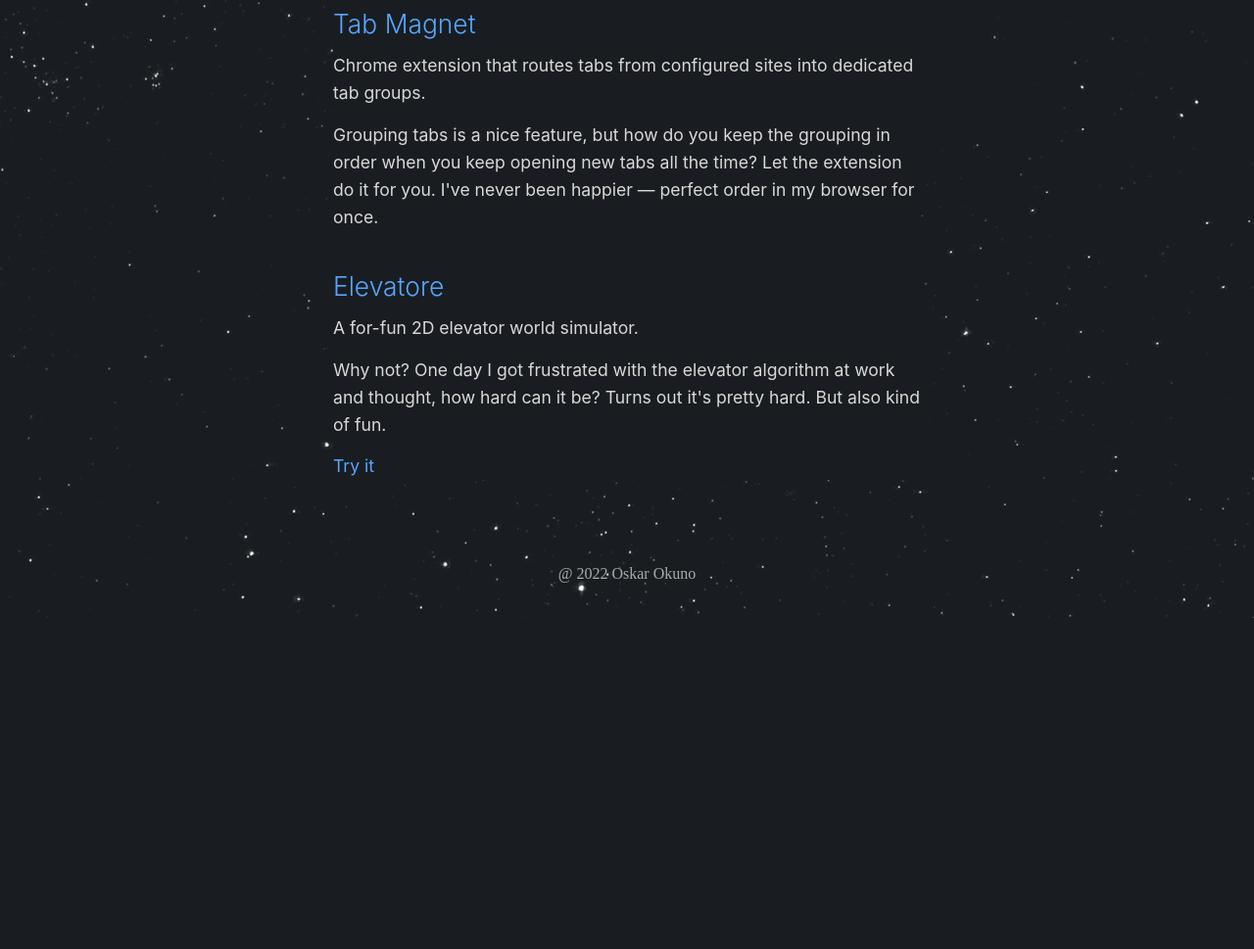
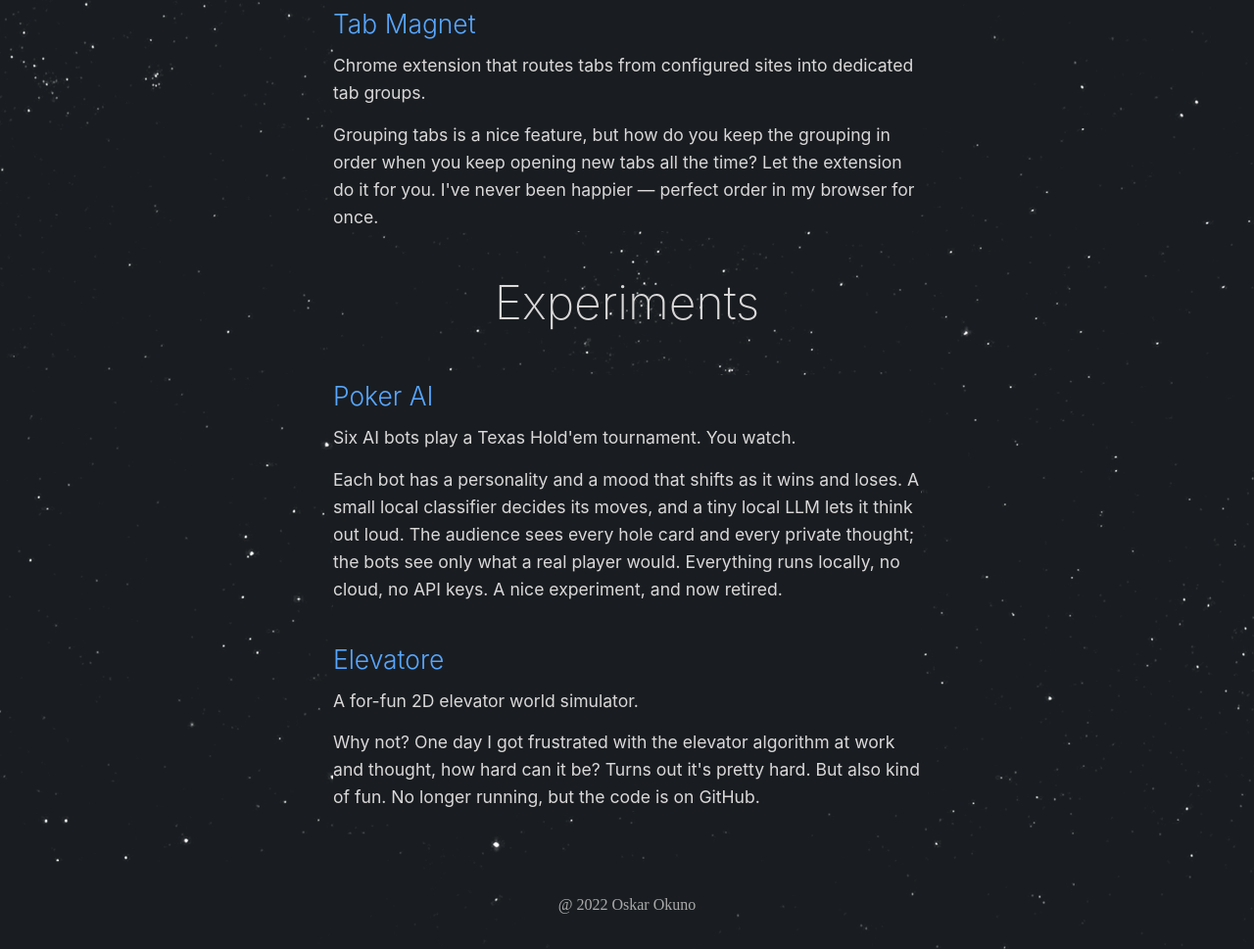
Before and after one commit to MrOggy85/homepage-okuno, a plain HTML site: page projects/index.html in a window 1280 px wide. Shown: the part 1244-2213 px from the top of the page at 98% size. Before the commit the page ends 1875 px from the top, so only its background shows below. Drawn offline with Linux system fonts and the light colour scheme.

Commit message:
feat: add Experiments section with Poker AI and Elevatore
Elevatore moves from Projects to Experiments and loses its Try it link
(retired from Deno Deploy). Landing page links to the new section.

Co-Authored-By: Claude Opus 5.5 <noreply@anthropic.com>

```diff
--- a/projects/index.html
+++ b/projects/index.html
@@ -88,6 +88,26 @@
         </p>
       </article>
 
+      <!-- Add more projects here -->
+    </div>
+
+    <h1 id="experiments">Experiments</h1>
+
+    <div class="subpage-content">
+      <article class="project">
+        <h2><a href="https://github.com/MrOggy85/poker-ai">Poker AI</a></h2>
+        <p>
+          Six AI bots play a Texas Hold'em tournament. You watch.
+        </p>
+        <p>
+          Each bot has a personality and a mood that shifts as it wins and loses.
+          A small local classifier decides its moves, and a tiny local LLM lets it
+          think out loud. The audience sees every hole card and every private
+          thought; the bots see only what a real player would. Everything runs
+          locally, no cloud, no API keys. A nice experiment, and now retired.
+        </p>
+      </article>
+
       <article class="project">
         <h2><a href="https://github.com/MrOggy85/elevatore">Elevatore</a></h2>
         <p>
@@ -96,14 +116,11 @@
         <p>
           Why not? One day I got frustrated with the elevator algorithm at work and
           thought, how hard can it be? Turns out it's pretty hard. But also kind of
-          fun.
-        </p>
-        <p>
-          <a href="https://elevatore.mroggy85.deno.net/">Try it</a>
+          fun. No longer running, but the code is on GitHub.
         </p>
       </article>
 
-      <!-- Add more projects here -->
+      <!-- Add more experiments here -->
     </div>
   </main>
 
```
Also changed, not shown: index.html (+1 -0 lines).
